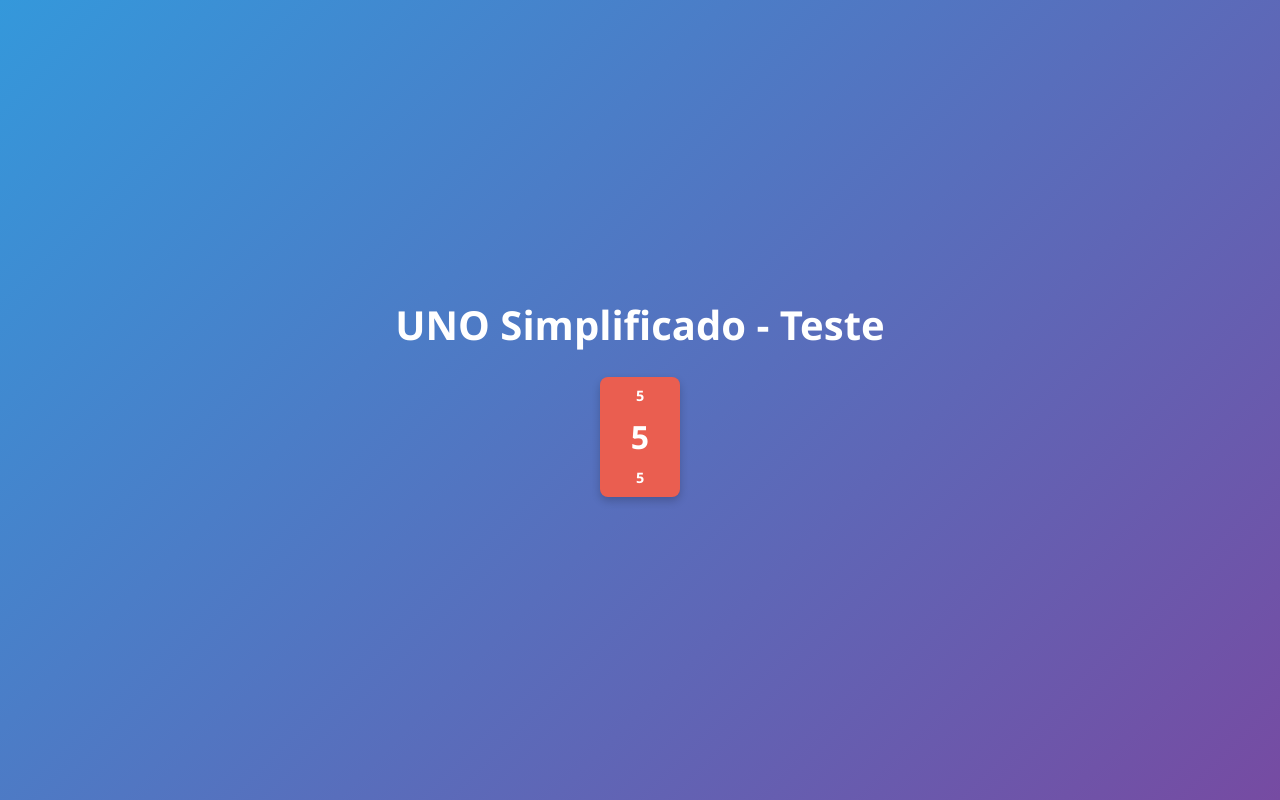
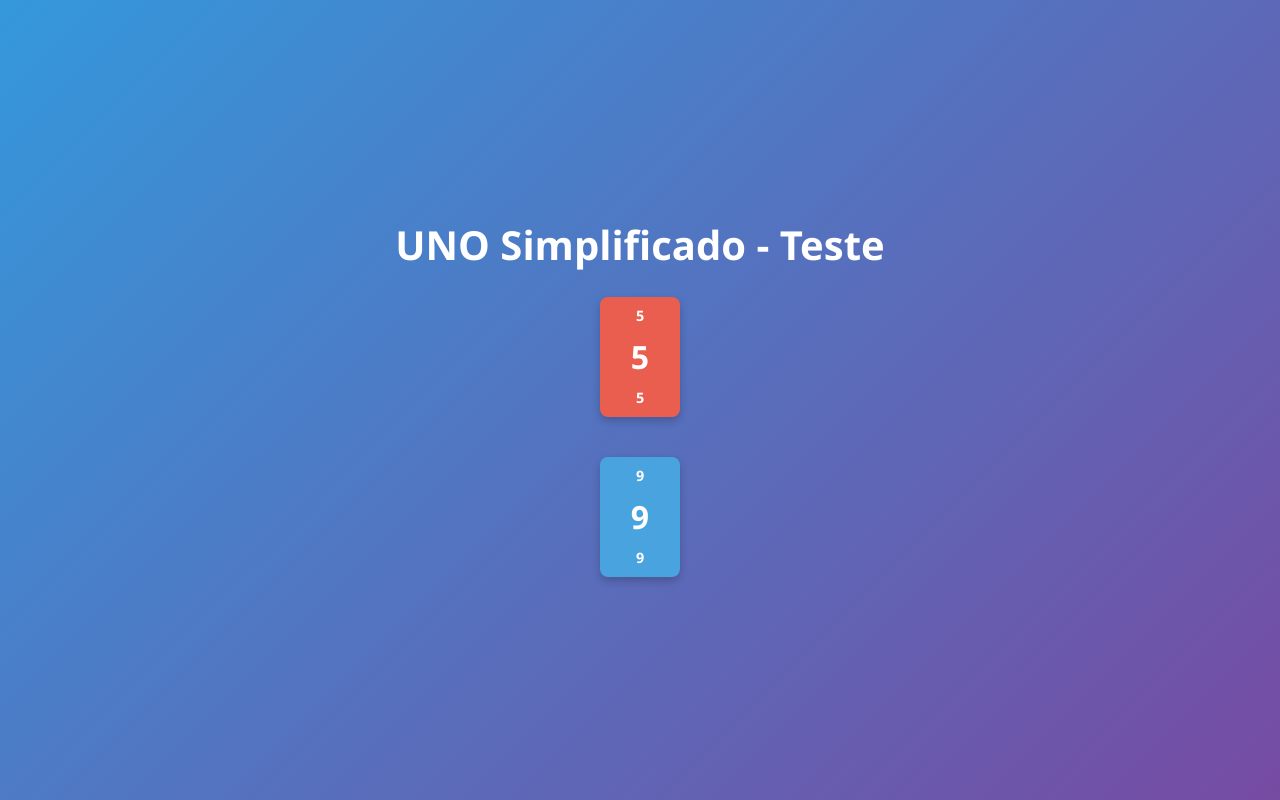
Before and after one commit to brendon-joao-dev/minicurso-jogo-react-typescript, a React (Vite) app in the folder card-game/: page / in a window 1280 px wide. Built offline with nearby package versions, Linux system fonts and the light colour scheme.

Commit message:
Adicionando outra carta

```diff
--- a/card-game/src/App.tsx
+++ b/card-game/src/App.tsx
@@ -1,6 +1,8 @@
 // App.tsx
 import { CartaUno } from './components/CartaUno';
 import './App.css';
+import { div } from 'framer-motion/client';
+import { BARALHO_COMPLETO } from './types/gametypes';
 
 function App() {
   // Carta de teste
@@ -10,14 +12,29 @@
     valor: '5' as const,
   };
 
+  const cartaTeste2 = {
+    id: "teste2",
+    cor: "azul" as const,
+    valor: "9" as const
+  }
+
   return (
-    <div className="app-uno">
-      <h1>UNO Simplificado - Teste</h1>
-      <div className="area-teste">
-        <CartaUno carta={cartaTeste} />
+    <div>
+      <div className="app-uno">
+        <h1>UNO Simplificado - Teste</h1>
+        <div className="area-teste">
+          <CartaUno carta={cartaTeste} />
+        </div>
+      </div>
+      <div className="app-uno">
+        <div className="area-teste">
+          <CartaUno carta={cartaTeste2} />
+        </div>
       </div>
     </div>
   );
 }
 
+console.log(BARALHO_COMPLETO);
+
 export default App;
```
